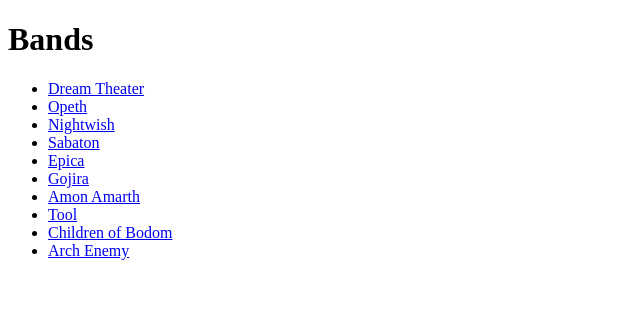
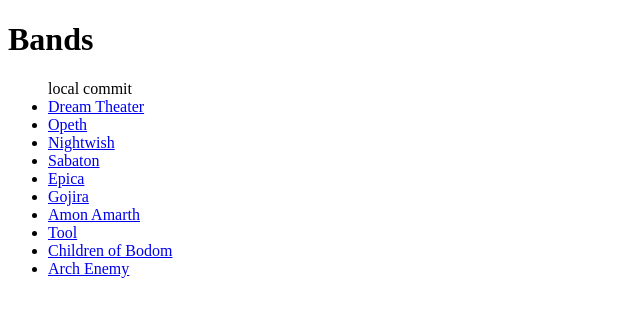
Before and after one commit to lucas-botelho/ProjetosPW, a Django app: page /bandas/ in a window 1280 px wide. Shown: the part 26-343 px from the top of the page, without its empty margins (0-640 px from the left). Run offline with Django 4.2, Linux system fonts and the light colour scheme; data comes from the database, SQL or seed files in the repository.

Commit message:
test commit

```diff
--- a/project/bandas/templates/bandas/bands.html
+++ b/project/bandas/templates/bandas/bands.html
@@ -2,6 +2,7 @@
 {% block content %}
 <h1>Bands</h1>
 <ul>
+  local commit
   {% for band in bands %}
     <li><a href="{% url 'bandas:band_detail' band.id %}">{{ band.name }}</a></li>  {% endfor %}
 </ul>
```
